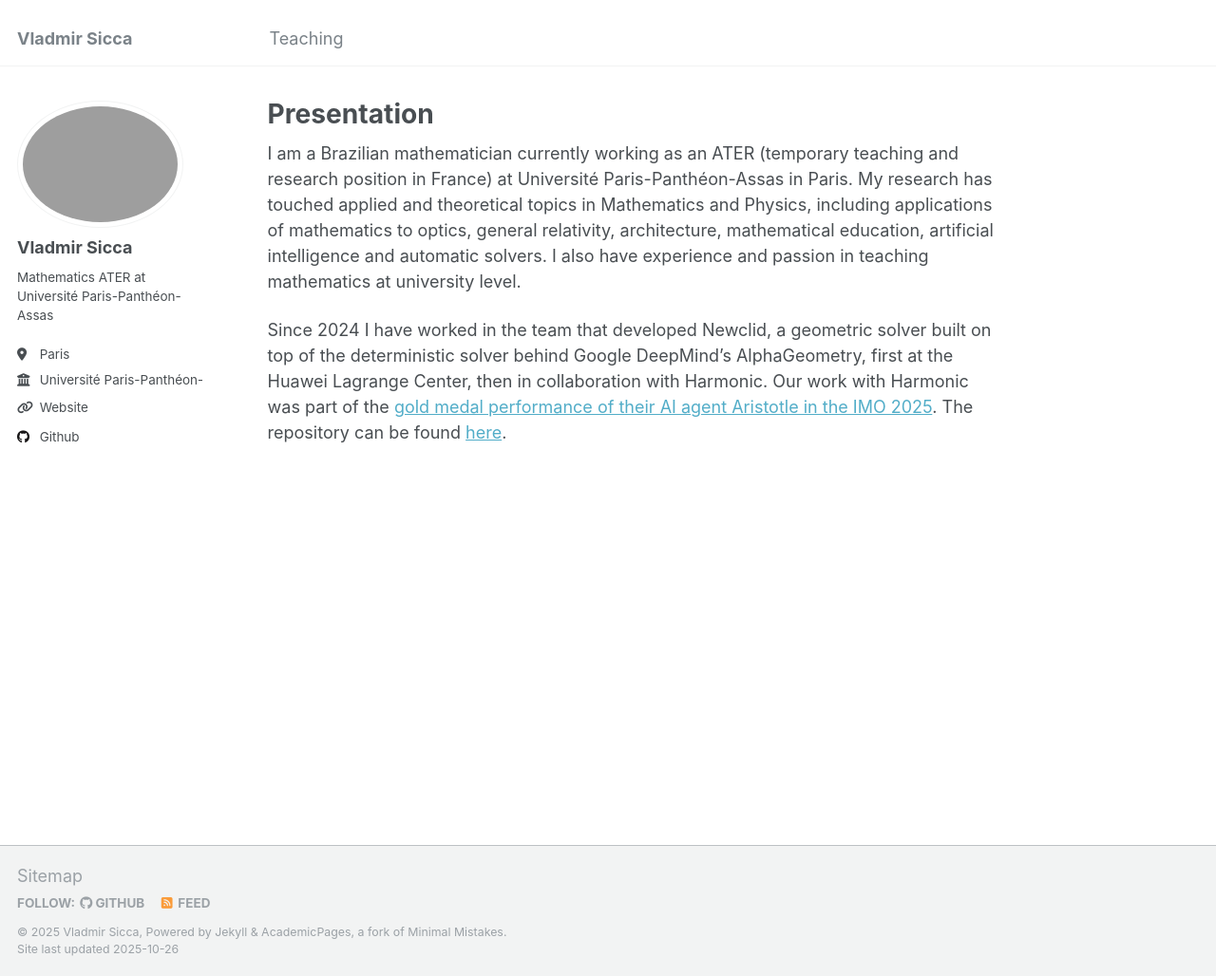
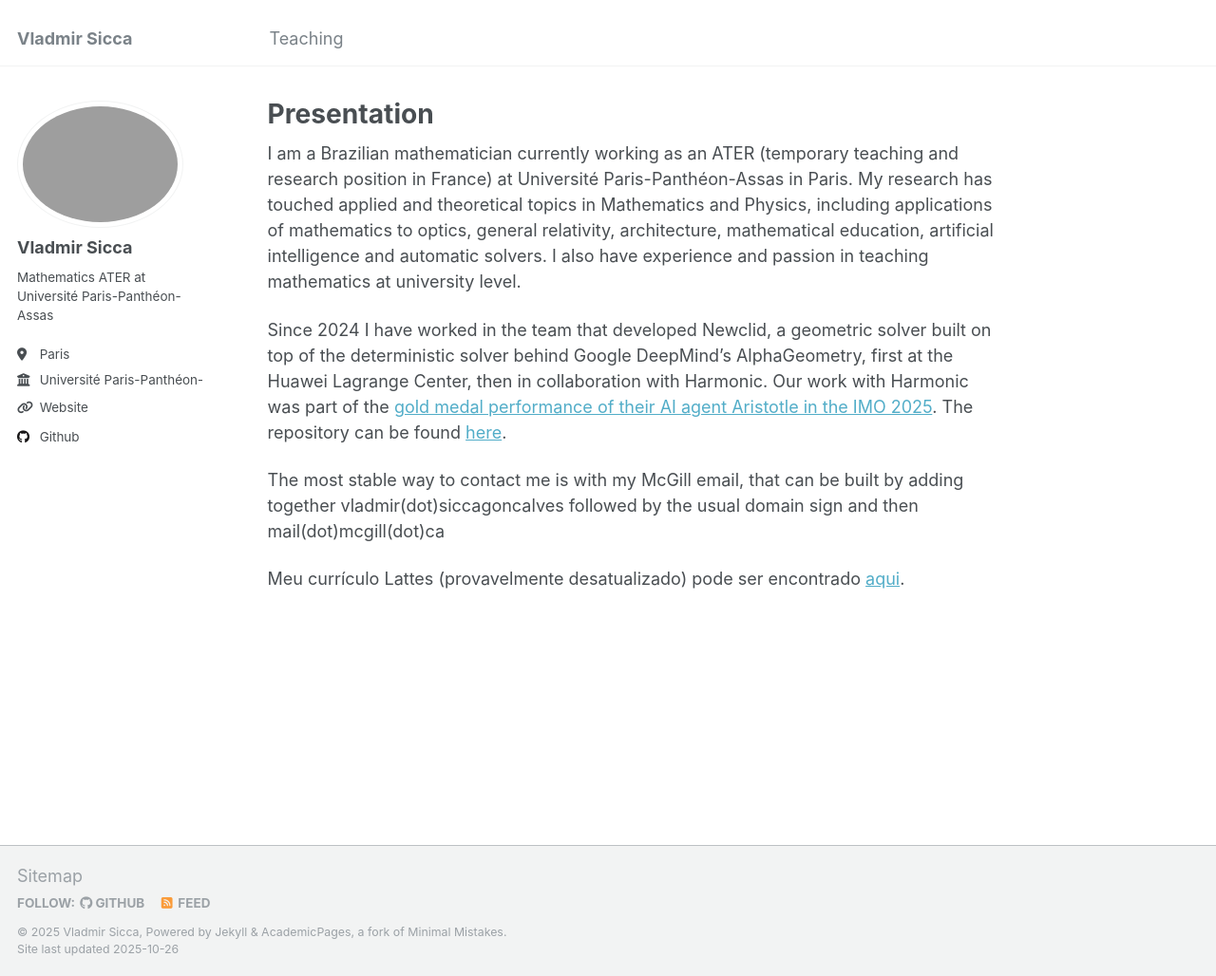
Before and after one commit to vladmirsicca/vladmirsicca.github.io, a Jekyll site: the page built from _pages/about.md, in a window 1280 px wide and 1028 px high. Shown: the whole window at 95% size. Built offline with Jekyll 4.4.1, drawn with Linux system fonts in a browser that asks for light colours.

Commit message:
Update about.md
Added email and Lattes to the description.

```diff
--- a/_pages/about.md
+++ b/_pages/about.md
@@ -9,3 +9,7 @@ redirect_from:
 I am a Brazilian mathematician currently working as an ATER (temporary teaching and research position in France) at Université Paris-Panthéon-Assas in Paris. My research has touched applied and theoretical topics in Mathematics and Physics, including applications of mathematics to optics, general relativity, architecture, mathematical education, artificial intelligence and automatic solvers. I also have experience and passion in teaching mathematics at university level.
 
 Since 2024 I have worked in the team that developed Newclid, a geometric solver built on top of the deterministic solver behind Google DeepMind's AlphaGeometry, first at the Huawei Lagrange Center, then in collaboration with Harmonic. Our work with Harmonic was part of the [gold medal performance of their AI agent Aristotle in the IMO 2025](https://x.com/i/broadcasts/1BdGYqEkOYyGX). The repository can be found [here](https://github.com/Newclid/Newclid).
+
+The most stable way to contact me is with my McGill email, that can be built by adding together vladmir(dot)siccagoncalves followed by the usual domain sign and then mail(dot)mcgill(dot)ca
+
+Meu currículo Lattes (provavelmente desatualizado) pode ser encontrado [aqui](http://lattes.cnpq.br/6401519454083295).
```
